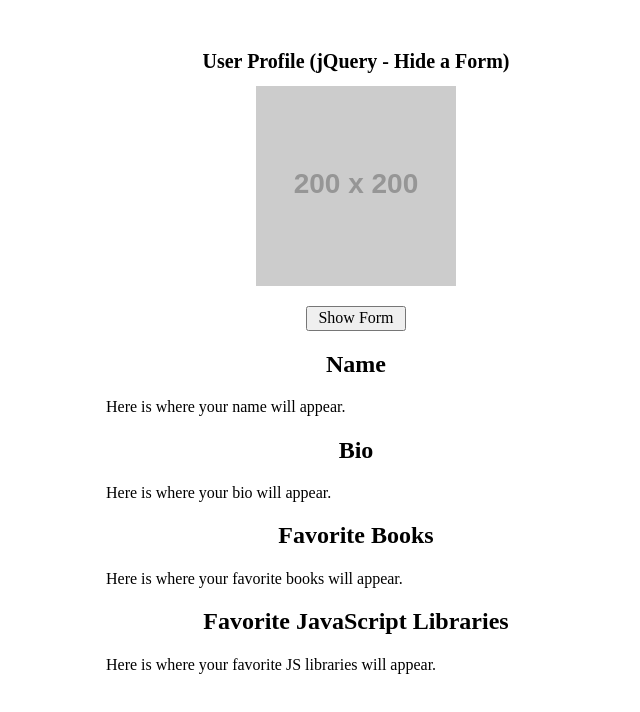
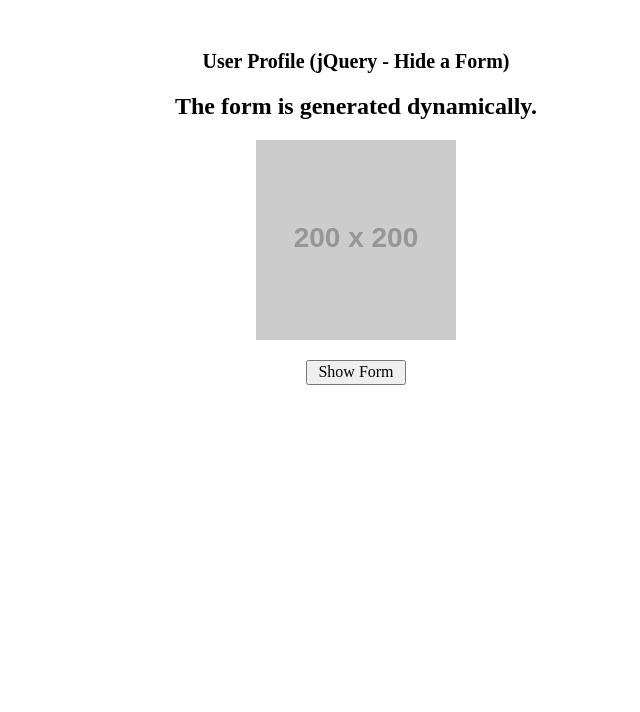
Before and after one commit to samanthagmccormick/jquery-hide-a-form, a plain HTML site: page index.html in a window 1280 px wide. Shown: the whole page, without its empty margins (284-924 px from the left). Drawn offline with nearby package versions, Linux system fonts and the light colour scheme; placeholder pictures from the web are drawn by us.

Commit message:
Modified to generate the form dynamically

```diff
--- a/index.html
+++ b/index.html
@@ -2,7 +2,7 @@
 <html lang="en">
 <head>
   <meta charset="utf-8">
-  <title>jQuery Hide a Form</title>
+  <title>jQuery Hide a Form - Dynamic Form!</title>
   <link rel="stylesheet" type="text/css" href="http://cdnjs.cloudflare.com/ajax/libs/normalize/3.0.1/normalize.min.css">
   <link rel="stylesheet" type="text/css" href="main.css">
 </head>
@@ -10,6 +10,7 @@
 
 	<div class = "container">
 		<h1>User Profile (jQuery - Hide a Form)</h1>
+		<h2>The form is generated dynamically.</h2>
 
 		<img src="http://placehold.it/200x200">
 
@@ -18,14 +19,22 @@
 		</button>
 
 		<div class = "formContainer">
+			<div class = "box">
 				<h2>Enter your name:</h2>
 				<textarea class = "name"></textarea>
+			</div>
+			<div class = "box">
 				<h2>Enter your bio:</h2>
 				<textarea class = "bio"></textarea>
+			</div>
+			<div class = "box">
 				<h2>Enter your favorite books:</h2>
 				<textarea class = "books"></textarea>
+			</div>
+			<div class = "box">
 				<h2>Enter your favorite JavaScript libraries:</h2>
 				<textarea class = "js_libraries"></textarea>
+			</div>
 
 			<button class = "submit">
 			Submit
@@ -33,18 +42,8 @@
 		</div>
 
 		<div class = "display">
-			<h2>Name</h2>
-			<p class = "name">Here is where your name will appear.</p>
-
-			<h2>Bio</h2>
-			<p class = "bio">Here is where your bio will appear.</p>
-
-			<h2>Favorite Books</h2>
-			<p class = "books">Here is where your favorite books will appear.</p>
-
-			<h2>Favorite JavaScript Libraries</h2>
-			<p class = "js_libraries">Here is where your favorite JS libraries will appear.</p>
-		</div>  <!-- End of display div -->
+			<!-- Empty div to fill with dynamically generated form contents! -->
+		</div>
 
 	</div>  <!-- End of container -->
 
```
Lines whose indentation alone changed are shown as unchanged.
